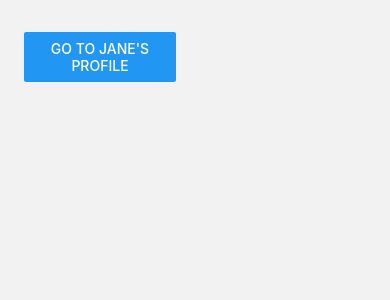
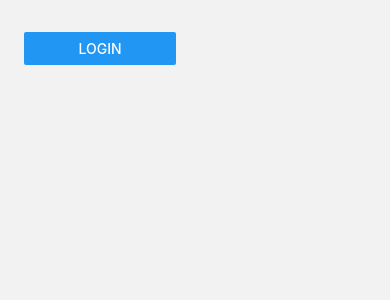
Before and after one commit to SeferMirza/Engool, a React Native app in the folder Engool.UI/: screen /Login in a window 390 px wide. Shown: the top 300 px of the page. Built offline with nearby package versions, Linux system fonts and the light colour scheme.

Commit message:
minor fixes

```diff
--- a/Engool.UI/src/screens/authentication/Login.tsx
+++ b/Engool.UI/src/screens/authentication/Login.tsx
@@ -3,10 +3,7 @@ import {Button, StyleSheet, View} from 'react-native';
 function LoginScreen({navigation}: any): JSX.Element {
   return (
     <View style={styles.container}>
-      <Button
-        title="Go to Jane's profile"
-        onPress={() => navigation.navigate('Sentence')}
-      />
+      <Button title="Login" onPress={() => navigation.navigate('Sentence')} />
     </View>
   );
 }
```
